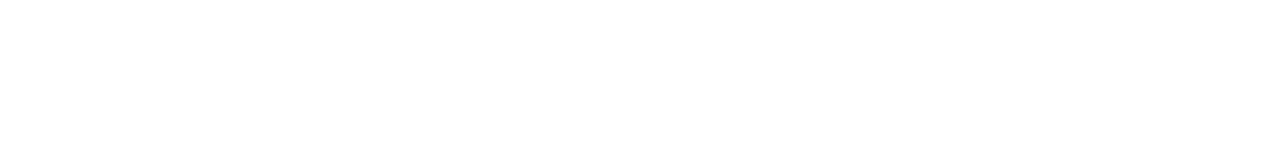
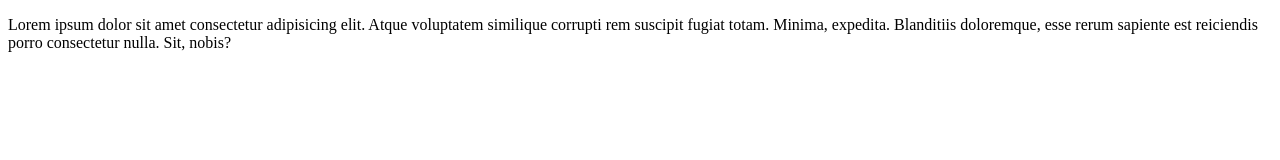
Before and after one commit to pedrohf-dev/projeto-1, a plain HTML site: page index.html in a window 1280 px wide. Drawn offline with Linux system fonts and the light colour scheme.

Commit message:
Parágrafo adicionado!

```diff
--- a/index.html
+++ b/index.html
@@ -6,6 +6,6 @@
     <title>Document</title>
 </head>
 <body>
-
+    <p>Lorem ipsum dolor sit amet consectetur adipisicing elit. Atque voluptatem similique corrupti rem suscipit fugiat totam. Minima, expedita. Blanditiis doloremque, esse rerum sapiente est reiciendis porro consectetur nulla. Sit, nobis?</p>
 </body>
 </html>
```
